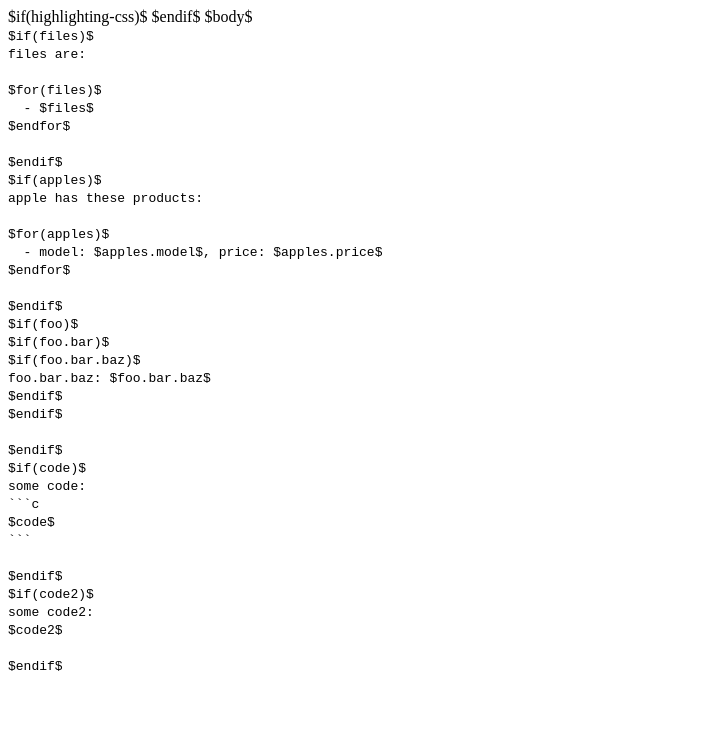
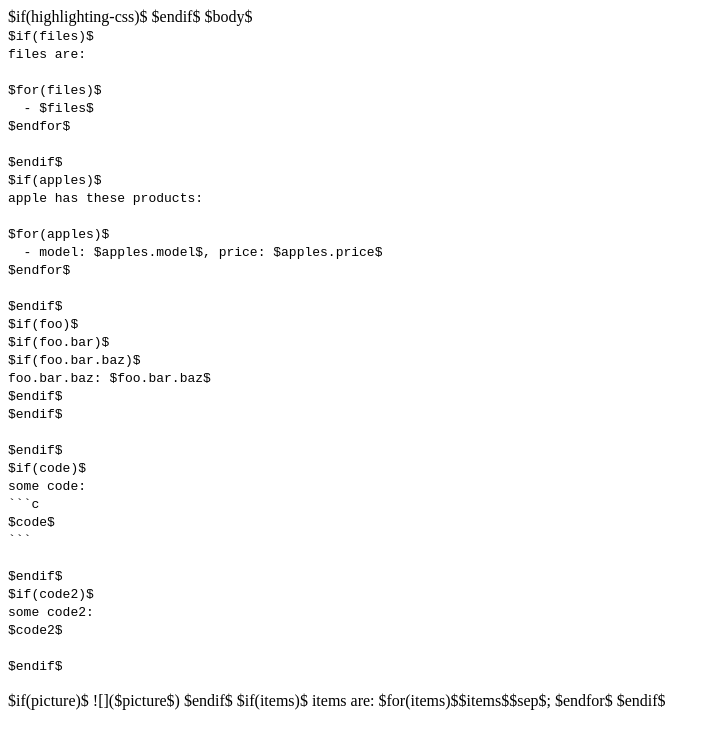
Before and after one commit to district10/try-pandoc-templating, a plain HTML site: page template.html in a window 1280 px wide. Shown: the whole page, without its empty margins (0-720 px from the left). Drawn offline with Linux system fonts and the light colour scheme.

Commit message:
Mon Apr 11 17:47:43 GMT 2016- MINGW64_NT-6.1

```diff
--- a/template.html
+++ b/template.html
@@ -50,5 +50,13 @@ $code2$
 $endif$
 
 </code>
+
+$if(picture)$
+![]($picture$)
+$endif$
+
+$if(items)$
+items are: $for(items)$$items$$sep$; $endfor$
+$endif$
 </body>
 </html>
```
Also changed, not shown: index.html (+4 -0 lines), 3 other files.
